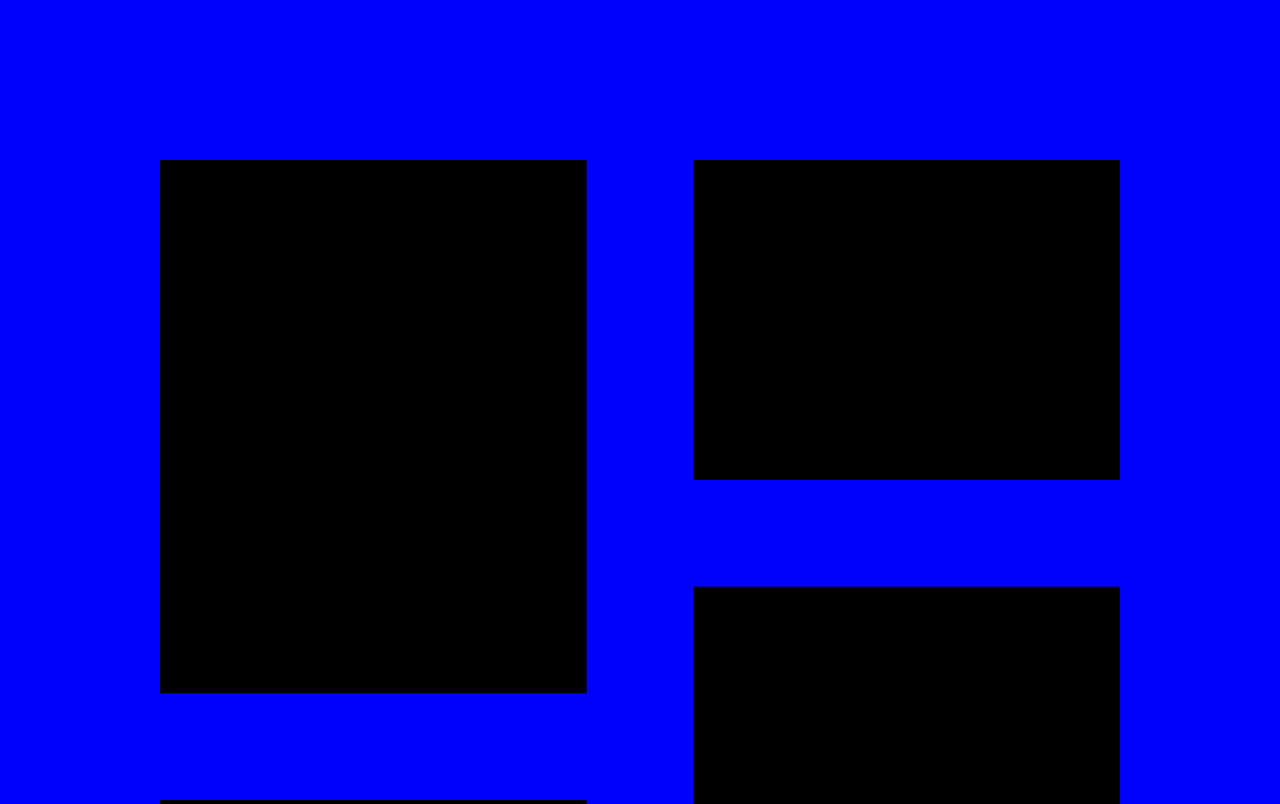
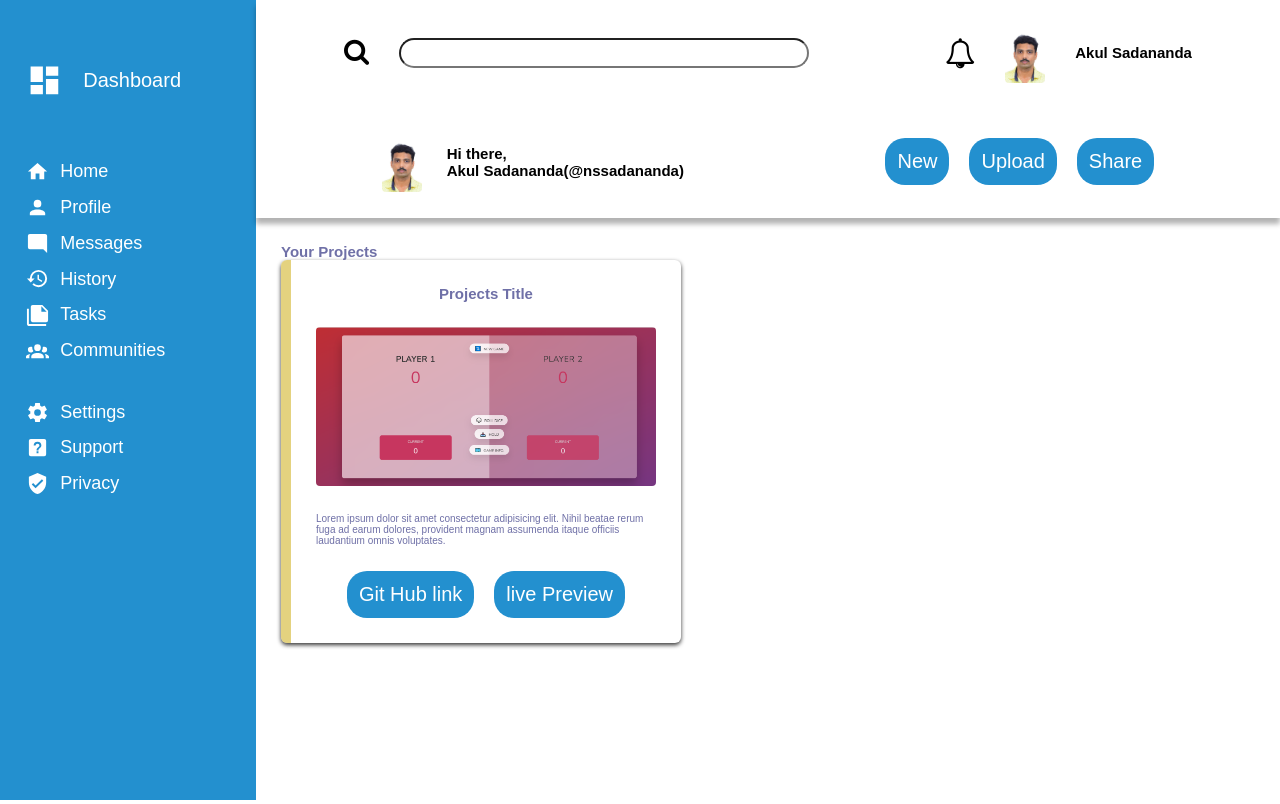
Before and after one commit to Akul-sada/project-adminDahboard, a plain HTML site: page index.html in a window 1280 px wide. Shown: the top 804 px of the page. Drawn offline with Linux system fonts and the light colour scheme.

Commit message:
add a main section called projects add individual project header and project section is not scrollabe.

```diff
--- a/index.html
+++ b/index.html
@@ -4,6 +4,7 @@
     <meta charset="UTF-8" />
     <meta http-equiv="X-UA-Compatible" content="IE=edge" />
     <meta name="viewport" content="width=device-width, initial-scale=1.0" />
+    <link rel="stylesheet" href="https://cdnjs.cloudflare.com/ajax/libs/font-awesome/4.7.0/css/font-awesome.min.css">
     <link rel="stylesheet" href="style.css">
     <title>Project:Admin Dashboard</title>
   </head>
@@ -12,21 +13,18 @@
     <div class="navigation">
       <div class="logo">
         <svg id="icon_dashboard" viewBox="0 0 24 24">
-          <path d="M13,3V9H21V3M13,21H21V11H13M3,21H11V15H3M3,13H11V3H3V13Z" />
+          <path d="M13,3V9H21V3M13,21H21V11H13M3,21H11V15H3M3,13H11V3H3V13Z"/>
         </svg>
         <span>Dashboard</span>
       </div>
       <nav>
         <a title="Home" href="#"
           ><svg id="icon_home" viewBox="0 0 24 24">
-            <path d="M10,20V14H14V20H19V12H22L12,3L2,12H5V20H10Z" /></svg><span>Home</span></a
-        >
-        <a title="Profile" href="#"
-          ><svg id="icon_profile" viewBox="0 0 24 24">
+            <path d="M10,20V14H14V20H19V12H22L12,3L2,12H5V20H10Z" /></svg><span>Home</span></a>
+        <a title="Profile" href="#"><svg id="icon_profile" viewBox="0 0 24 24">
             <path
               d="M12,4A4,4 0 0,1 16,8A4,4 0 0,1 12,12A4,4 0 0,1 8,8A4,4 0 0,1 12,4M12,14C16.42,14 20,15.79 20,18V20H4V18C4,15.79 7.58,14 12,14Z"
-            /></svg><span>Profile</span></a
-        >
+            /></svg><span>Profile</span></a>
         <a title="Messages" href="#"
           ><svg id="icon_messages" viewBox="0 0 24 24">
             <path
@@ -72,10 +70,49 @@
       </nav>
     </div>
     <header class="header">
-        header
+      <div class="header-top">
+        <form>
+          <button type="submit"><i id="icon_search" class="fa fa-search"></i></button>
+          <input type="text" name="search">
+        </form>
+        <div class="header-right">
+          <i id="icon_bell" class="fa fa-bell-o" aria-hidden="true"></i>
+          <div class="profile-photo"><img src="./img/DSC_0737-copy_copy_400x500.jpg" alt="Profile Photo"></div>
+          <h2>Akul Sadananda</h2>
+        </div>
+      </div>
+      <div class="header-bottom">
+        <div class="header-bottom-left">
+          <div class="profile-photo"><img src="./img/DSC_0737-copy_copy_400x500.jpg" alt="Profile Photo"></div>
+          <div class="welcome-text"><h2>Hi there, <br/>Akul Sadananda(@nssadananda) </h2></div>
+        </div>
+        <div class="actions">
+          <a href="#">New</a>
+          <a href="#">Upload</a>
+          <a href="#">Share</a>
+      </div>
+
+      </div>
     </header>
     <main class="projects">
-        main
+      <div class="projects-wrapper">
+        <h2>Your Projects</h2>
+        <div class="project">
+          <h2 class="project-title">Projects Title</h2>
+          <div class="project-image"><img src="./img/Pig_Game.png" alt="Pig Game Image"></div>
+          <div class="project-desc">
+            <p>Lorem ipsum dolor sit amet consectetur adipisicing elit. Nihil beatae rerum fuga ad earum dolores, provident magnam assumenda itaque officiis laudantium omnis voluptates.</p>
+          </div>
+          <div class="actions">
+            <a href="#">Git Hub link</a>
+            <a href="#">live Preview</a>
+          </div>
+        </div>
+      </div>
+      <aside>
+
+      </aside>
+
     </main>
   </body>
 </html>
--- a/style.css
+++ b/style.css
@@ -1,3 +1,6 @@
+:root{
+    --primary-color:rgb(35,144,207);
+}
 *{
     padding: 0;
     margin: 0;
@@ -6,15 +9,184 @@
 body{
     font-family: sans-serif;
     display: grid;
+    height: 100vh;
+    grid-template-columns: 2fr 8fr;
+    grid-template-rows: 3fr 8fr;
 
 }
+html{
+    font-size: 62.5%
+}
+/* styling for navigation */
 div.navigation{
-    background-color: blue;
+    background-color: var(--primary-color);
+    grid-row: 1/3;
+    display: grid;
+    grid-template-rows: 2fr 8fr;
 }
+div.navigation div.logo{
+    padding-left: 10%;
+    display: flex;
+    gap: 9%;
+    align-items: center;
+
+}
+div.navigation div.logo span{
+    color: #fff;
+    font-size: 2rem;
+}
+#icon_dashboard{
+    width: 16%;
+}
+nav{
+    display: flex;
+    flex-direction: column;
+    align-items: center;
+    justify-content: flex-start;
+    gap: 2%;
+}
+
+
+nav a{
+    display: inline-flex;
+    align-items: center;
+    gap: 5%;
+    padding-left: 10%;
+    text-decoration: none;
+}
+nav a span{
+    font-size: 1.8rem;
+    color: #fff;
+}
+nav a:nth-child(6){
+    padding-bottom: 10%;
+
+
+}
+svg{
+    width:10%;
+    fill: #fff;
+}
+/* styling for navigation ends */
+
+/* Styling for header */
 header.header{
     background-color: #fff;
-}
-main.projects{
-    color: grey;
+    box-shadow: 0 6px 5px rgb(0 0 0 / 30%);
+    display: flex;
+    flex-direction: column;
+    justify-content: space-around;
 
 }
+form{
+    display:inline-flex;
+    gap: 3rem;
+}
+form button{
+    all: unset;
+    display: inline-block;
+    height: 2.5rem;
+}
+input{
+    width: 41rem;
+    height: 3rem;
+    outline: none;
+    border-radius: 20px;
+
+}
+
+#icon_search{
+    fill: #000;
+    font-size: 2.7rem;
+    display: inline-block;
+
+}
+#icon_bell{
+    font-size: 3rem;
+}
+.profile-photo{
+    max-width: 4rem;
+    max-height: 4rem;
+    border-radius: 50%;
+
+}
+.header-right{
+    display: flex;
+    gap: 3rem;
+    align-items: center;
+    justify-content:center ;
+}
+img{
+    width: 100%;
+    height: 100%;
+    border-radius: 4px;
+}
+
+.header-top{
+    display: flex;
+    padding: 2.5rem 2rem;
+    justify-content: space-around;
+    align-items: center;
+
+}
+.header-bottom{
+    padding: 2.5rem;
+    display: flex;
+    justify-content: space-around;
+}
+
+.header-bottom-left{
+    display: flex;
+    align-items: center;
+    justify-content: center;
+    gap: 2.5rem;
+}
+.actions{
+    display: flex;
+    justify-content: center;
+    align-items: center;
+    gap: 2rem;
+}
+.actions a{
+    text-decoration: none;
+    color: #fff;
+    background-color: var(--primary-color);
+    font-size: 2rem;
+    padding: 1.2rem 4.8rem;
+    border-radius: 20px;
+    display: inline-block;
+}
+/* Styling for projects */
+main.projects{
+    color: rgb(111, 112, 167);
+}
+.projects-wrapper{
+    padding: 2.5rem;
+
+}
+
+.project-image{
+    max-width: 35rem;
+    max-height: 35rem;
+    border-radius: 6px;
+
+}
+.project{
+    display: flex;
+    flex-direction: column;
+    align-items: center;
+    justify-items: center;
+    gap: 2.5rem;
+    border-radius: 6px;
+    border-left: 10px solid rgba(214, 187, 63, 0.664);
+    box-shadow: 0 2px 4px #333;
+    padding: 2.5rem;
+    max-width: 40rem;
+}
+.project-desc p{
+    display: inline-block;
+    max-width: 50rem;
+}
+.actions a{
+    padding: 1.2rem;
+}
```
Also changed, not shown: img/DSC_0737-copy_copy_400x500.jpg (added), img/Pig_Game.png (added).
